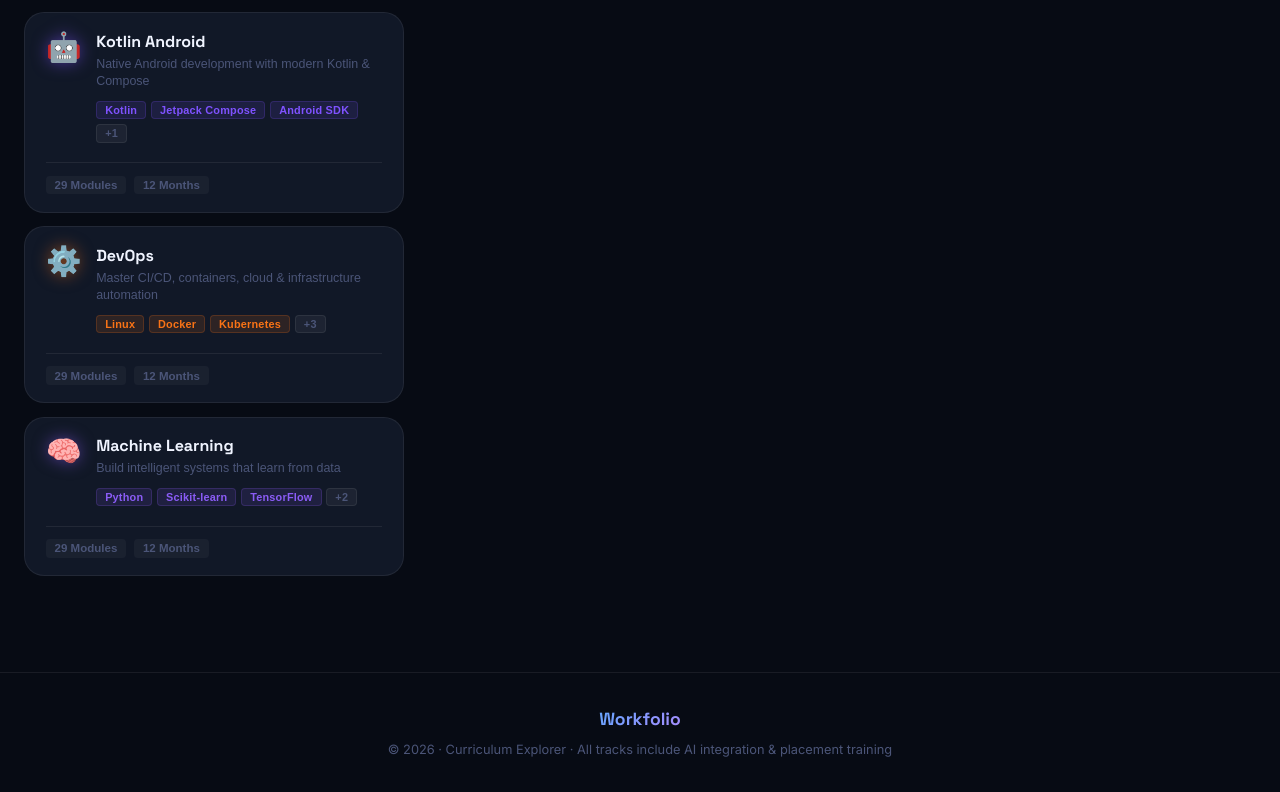
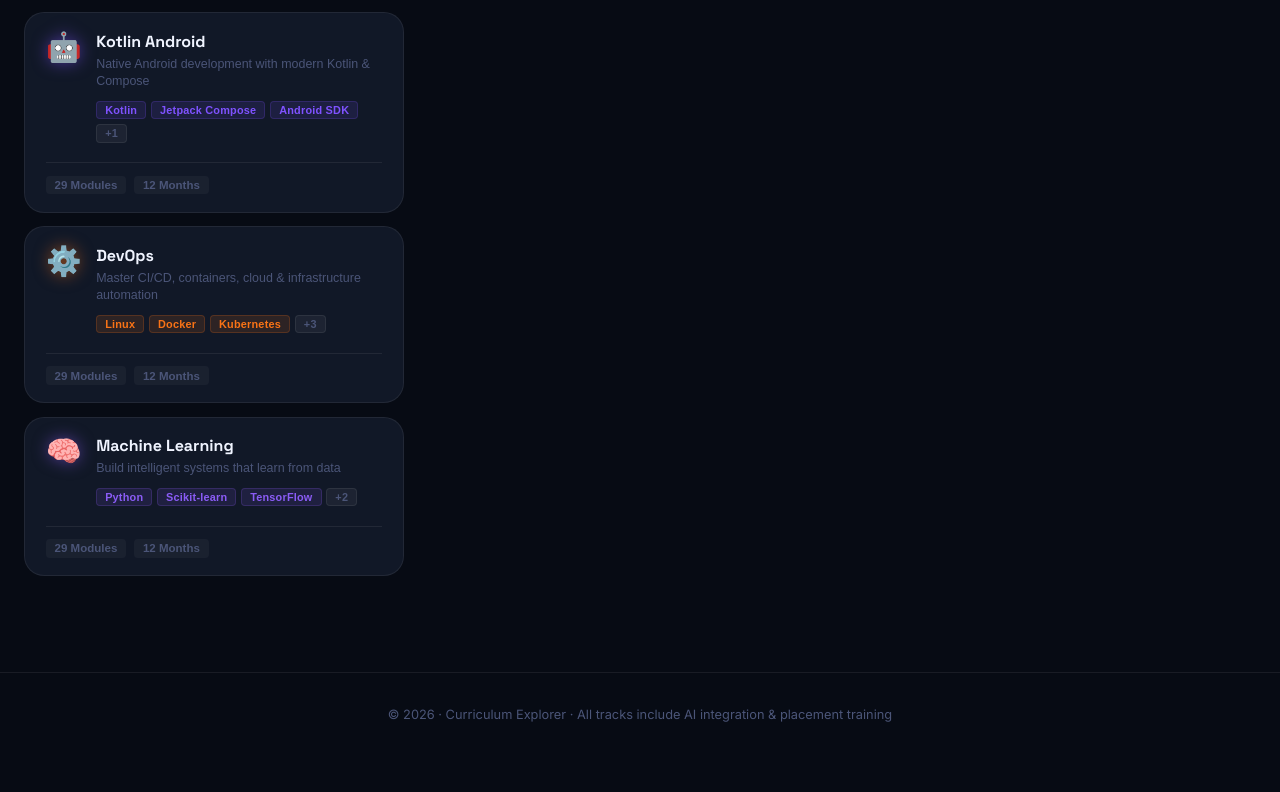
Before and after one commit to AthulKrishna2501/Curriculum-Explorer, a React (Vite) app: page / in a window 1280 px wide. Shown: the part 1811-2603 px from the top of the page. After the commit the page ends 2569 px from the top, so only its background shows below. Built offline with nearby package versions, Linux system fonts and the light colour scheme.

Commit message:
Removed unnessary texts

```diff
--- a/index.html
+++ b/index.html
@@ -6,7 +6,7 @@
     <meta name="viewport" content="width=device-width, initial-scale=1.0" />
     <meta name="description" content="Explore 7 industry-grade 12-month coding programs: MERN, MEAN, Django, Flutter, Kotlin Android, DevOps, and Machine Learning. Full curriculum breakdown with modules, papers, and topics." />
     <meta name="theme-color" content="#070B14" />
-    <title>Workfolio — Course Curriculum Explorer</title>
+    <title>Course Curriculum Explorer</title>
   </head>
   <body>
     <div id="root"></div>
--- a/src/App.jsx
+++ b/src/App.jsx
@@ -408,7 +408,6 @@ export default function App() {
       {/* Footer */}
       <footer className="footer">
         <div className="footer-inner">
-          <p className="footer-brand">Workfolio</p>
           <p className="footer-copy">© {new Date().getFullYear()} · Curriculum Explorer · All tracks include AI integration & placement training</p>
         </div>
       </footer>
```
